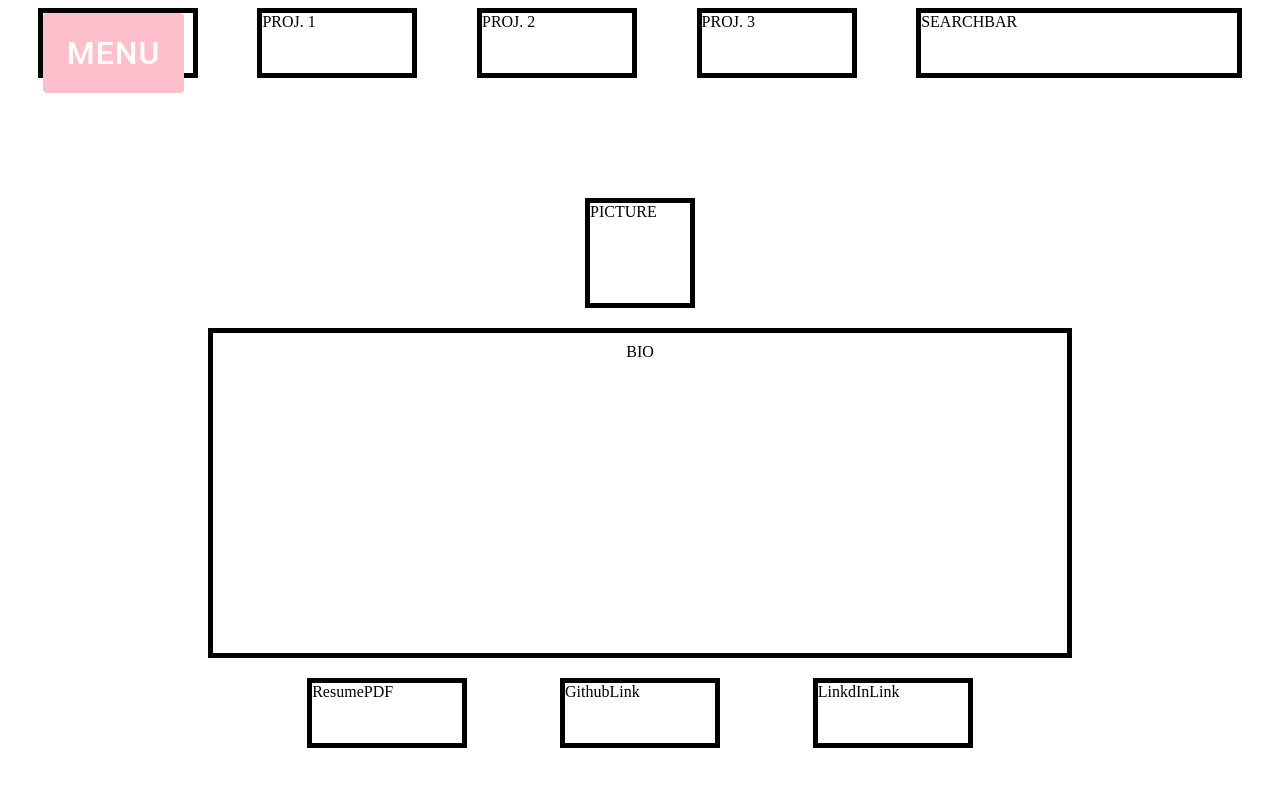
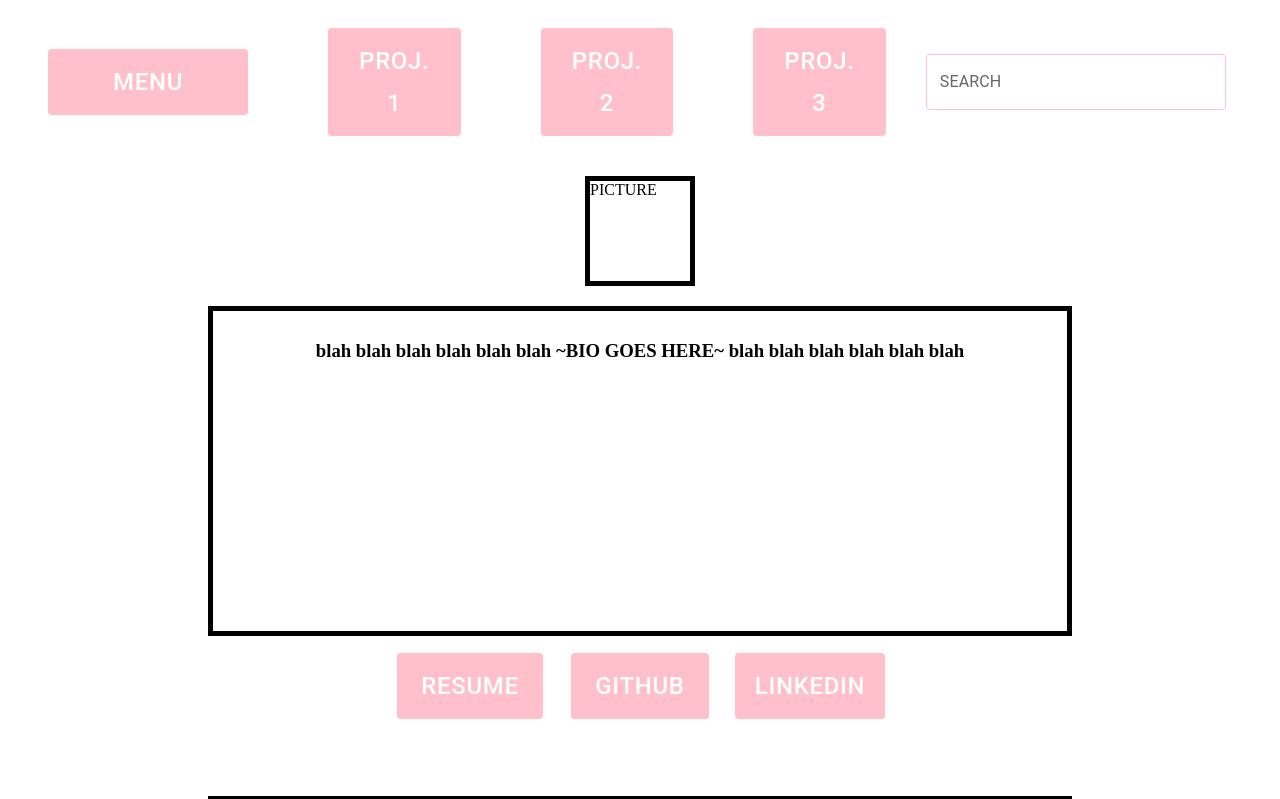
Before and after one commit to mshaner97/resumeapp, a React (Vite) app: page / in a window 1280 px wide. Shown: the top 799 px of the page. Built offline with nearby package versions, Linux system fonts and the light colour scheme.

Commit message:
finishing up menu and buttons

```diff
--- a/src/App.css
+++ b/src/App.css
@@ -9,7 +9,6 @@
   margin-top: 20px;
   margin-bottom: 20px;
   padding: 10px;
-
 }
 
 .picturebox{
@@ -26,36 +25,37 @@
 .link {
   display: flex;
   flex-direction: row;
-  border: solid 5px black;
   height: 60px;
   width: 150px;
-  margin: auto;
+  margin: 0 10px;
+  justify-content: center;
+  align-items: center;
 }
 
 .linkbox {
   display: flex;
   flex-direction: row;
   margin-left: 20%;
-  margin-right: 20%;}
+  margin-right: 20%;
+  justify-content: center;
+  margin: 20px 0;
+}
 
 .projectmenu {
-  display: flex;
-  flex-direction: row;
-  border: solid 5px black;
-  height: 60px;
-  width: 150px;
-  margin: auto;
-  margin-bottom: 100px;
+  margin: 0 40px;
 }
 
 header {
   display: flex;
   flex-direction: row;
-  margin: auto;
+  justify-content: space-between;
+  align-items: center;
+  padding: 20px 0;
 }
 
 .searchbar {
   width: 25%;
+  margin-left: auto;
 }
 
 form {
@@ -63,6 +63,12 @@ form {
   flex-direction: column;
   padding: 10px;
   border: solid 5px black;
-  margin: auto;
-  margin-top: 80px;
+  margin: 80px auto 0;
+  width: 66%;
 }
+
+.projectbuttons {
+  display: flex;
+  justify-content: center;
+  flex-grow: 1;
+}
--- a/src/App.tsx
+++ b/src/App.tsx
@@ -1,31 +1,75 @@
 import './App.css'
 import ContactForm from './ContactForm';
 import Dropdown from "./DropMenu";
+import Button from '@mui/material/Button';
+import TextField from '@mui/material/TextField';
 
 function App() {
 
   return (
     <>
       <header>
-      <div className='projectmenu menu'>
+        <div className='projectmenu menu'>
           <Dropdown
             buttonText="MENU"
             menuItems={["Option 1", "Option 2", "Option 3"]}
           />
         </div>
-        <div className='projectmenu'>PROJ. 1</div>
-        <div className='projectmenu'>PROJ. 2</div>
-        <div className='projectmenu'>PROJ. 3</div>
-        <div className='projectmenu searchbar'>SEARCHBAR</div>
+        <div className='projectbuttons'>
+        <div className='projectmenu'>
+          <Button variant="contained" disableElevation
+            sx={{ backgroundColor: 'pink', '&:hover': { backgroundColor: 'hotpink' }, fontSize: '1.5rem', padding: '12px 24px', }}>PROJ. 1</Button>
+        </div>
+        <div className='projectmenu'>
+          <Button variant="contained" disableElevation
+            sx={{ backgroundColor: 'pink', '&:hover': { backgroundColor: 'hotpink' }, fontSize: '1.5rem', padding: '12px 24px', }}>PROJ. 2</Button>
+        </div>
+        <div className='projectmenu'>
+          <Button variant="contained" disableElevation
+            sx={{ backgroundColor: 'pink', '&:hover': { backgroundColor: 'hotpink' }, fontSize: '1.5rem', padding: '12px 24px', }}>PROJ. 3</Button>
+        </div>
+        </div>
+        <div className='projectmenu searchbar'>
+          <TextField id="outlined-basic" label="SEARCH" variant="outlined"
+            sx={{
+              width: '300px',
+              '& .MuiOutlinedInput-root': {
+                '& fieldset': {
+                  borderColor: 'pink',
+                },
+                '&:hover fieldset': {
+                  borderColor: 'pink',
+                },
+                '&.Mui-focused fieldset': {
+                  borderColor: 'hotpink',
+                },
+              },
+              '& .MuiInputLabel-outlined.Mui-focused': {
+                color: 'hotpink',
+              },
+            }}
+          />
+        </div>
       </header>
       <div>
         <div className='picturebox'>PICTURE</div>
-        <div className='biobox'>BIO</div>
+        <div className='biobox'>
+        <h3>blah blah blah blah blah blah ~BIO GOES HERE~ blah blah blah blah blah blah</h3>
+        </div>
       </div>
       <div className='linkbox'>
-        <div className='link'>ResumePDF</div>
-        <div className='link'>GithubLink</div>
-        <div className='link'>LinkdInLink</div>
+        <div className='link'>
+          <Button variant="contained" disableElevation
+            sx={{ backgroundColor: 'pink', '&:hover': { backgroundColor: 'hotpink' }, fontSize: '1.5rem', padding: '12px 24px', }}>RESUME</Button>
+        </div>
+        <div className='link'>
+          <Button variant="contained" disableElevation
+            sx={{ backgroundColor: 'pink', '&:hover': { backgroundColor: 'hotpink' }, fontSize: '1.5rem', padding: '12px 24px', }}>GITHUB</Button>
+        </div>
+        <div className='link'>
+          <Button variant="contained" disableElevation
+            sx={{ backgroundColor: 'pink', '&:hover': { backgroundColor: 'hotpink' }, fontSize: '1.5rem', padding: '12px 24px', }}>LINKEDIN</Button>
+        </div>
       </div>
       <div>
         <ContactForm />
--- a/src/DropMenu.tsx
+++ b/src/DropMenu.tsx
@@ -24,11 +24,12 @@ const Dropdown = ({ buttonText, menuItems }) => {
                 onClick={handleClick}sx={{
                     backgroundColor: 'pink',
                     '&:hover': {
-                        backgroundColor: '#ff69b4',
+                        backgroundColor: 'hotpink',
                     },
-                    fontSize: '2rem',
+                    fontSize: '1.5rem',
                     padding: '12px 24px',
                     color: "white",
+                    width: '200px',
                 }}
             >
                 {buttonText}
```
